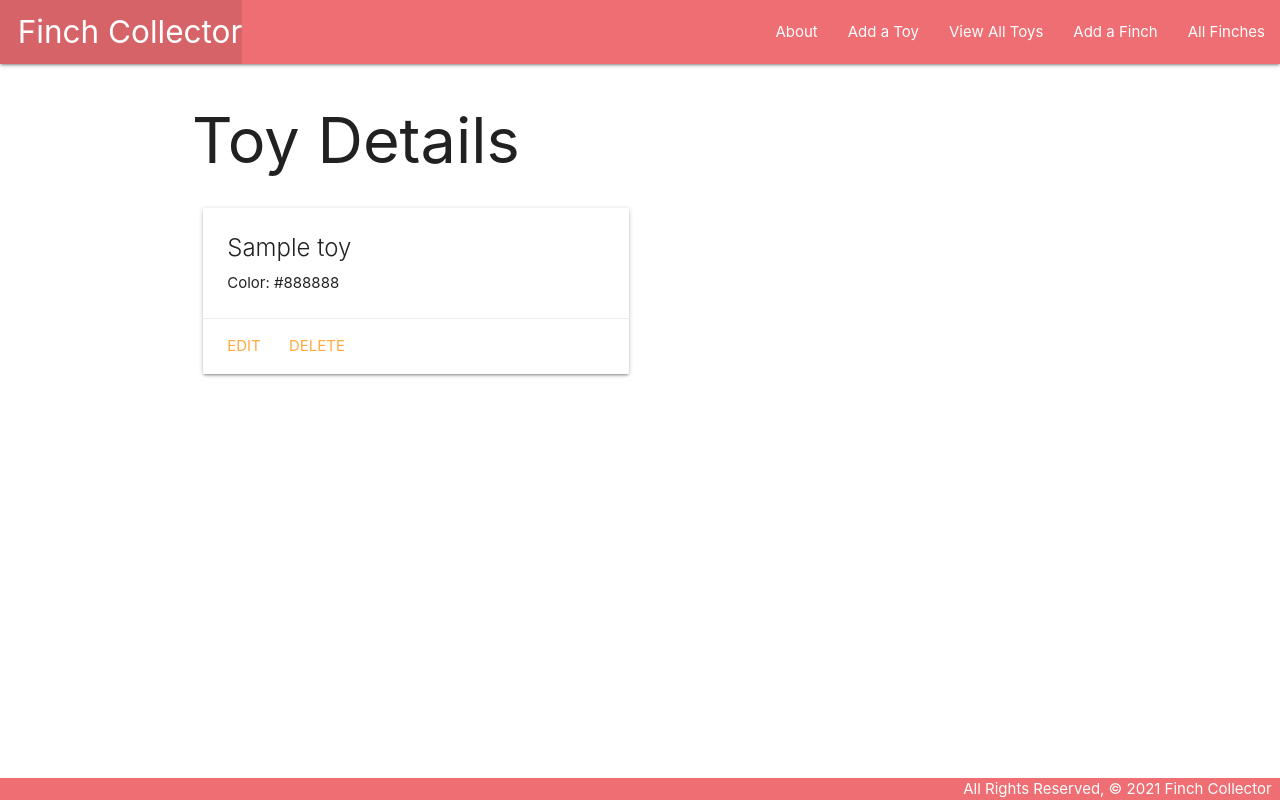
After one commit to phuongmous/finchcollector, a Django app: page /toys/1/ in a window 1280 px wide. The commit adds this page. Run offline with Django 5.2, Linux system fonts and the light colour scheme; tables that the repository leaves empty hold one stand-in row (values such as "Sample post").

Commit message:
Finch collector lab - part 5

```diff
--- a/main_app/admin.py
+++ b/main_app/admin.py
@@ -1,7 +1,8 @@
 from django.contrib import admin
 # import your models here
-from .models import Finch, Feeding
+from .models import Finch, Feeding, Toy
 
 admin.site.register(Finch)
 # Register your models here.
 admin.site.register(Feeding)
+admin.site.register(Toy)
--- a/main_app/models.py
+++ b/main_app/models.py
@@ -10,11 +10,22 @@ MEALS = (
 
 
 # Create your models here.
+class Toy(models.Model):
+  name = models.CharField(max_length=50)
+  color = models.CharField(max_length=20)
+
+  def __str__(self):
+    return self.name
+
+  def get_absolute_url(self):
+    return reverse('toys_detail', kwargs={'pk': self.id})
+
 class Finch(models.Model):
     species = models.CharField(max_length=100)
     description = models.TextField(max_length=250)
     lifespan = models.CharField(max_length=100)
     habitat = models.CharField(max_length=100)
+    toys = models.ManyToManyField(Toy)  # creates a hidden join table
 
     def get_absolute_url(self):
         return reverse('detail', kwargs={'finch_id': self.id})
--- a/main_app/static/css/style.css
+++ b/main_app/static/css/style.css
@@ -12,7 +12,3 @@ footer.page-footer {
     padding-top: 0;
     text-align: right;
 }
-
-header.navbar-fixed {
-    background-color: #e1bee7;
-}
--- a/main_app/templates/base.html
+++ b/main_app/templates/base.html
@@ -8,8 +8,8 @@
   <meta http-equiv="X-UA-Compatible" content="ie=edge">
   <title>Finch Collector</title>
   <link rel="stylesheet" href="https://cdnjs.cloudflare.com/ajax/libs/materialize/1.0.0/css/materialize.min.css">
+  <script src="https://cdnjs.cloudflare.com/ajax/libs/materialize/1.0.0/js/materialize.min.js"></script>
   <link rel="stylesheet" type="text/css" href="{% static 'css/style.css' %}">
-  <script src="https://cdnjs.cloudflare.com/ajax/libs/materialize/1.0.0/js/materialize.min.js"></script>
 </head>
 <body>
   <header class="navbar-fixed">
@@ -20,6 +20,8 @@
         </ul>
         <ul class="right">
           <li><a href="{% url 'about' %}">About</a></li>
+          <li><a href="{% url 'toys_create' %}">Add a Toy</a></li>
+          <li><a href="{% url 'toys_index' %}">View All Toys</a></li>
           <li><a href="{% url 'finches_create' %}">Add a Finch</a></li>
           <li><a href="{% url 'index' %}">All Finches</a></li>
         </ul>
--- /dev/null
+++ b/main_app/templates/main_app/toy_detail.html
@@ -0,0 +1,20 @@
+{% extends 'base.html' %}
+{% block content %}
+
+<h1>Toy Details</h1>
+
+<div class="row">
+  <div class="col s6 col-offset-3">
+    <div class="card">
+      <div class="card-content">
+        <span class="card-title">{{ toy.name }}</span>
+        <p>Color: {{ toy.color }}</p>
+      </div>
+      <div class="card-action">
+        <a href="{% url 'toys_update' toy.id %}">Edit</a>
+        <a href="{% url 'toys_delete' toy.id %}">Delete</a>
+      </div>
+    </div>
+  </div>
+</div>
+{% endblock %}
--- a/main_app/urls.py
+++ b/main_app/urls.py
@@ -3,11 +3,18 @@ from . import views
 
 urlpatterns = [
 	path('', views.home, name='home'),
-    path('about/', views.about, name='about'),
-    path('finches/', views.finches_index, name='index'),
-    path('finches/<int:finch_id>', views.finches_detail, name='detail'),
-    path('finches/create', views.FinchCreate.as_view(), name='finches_create'),
-    path('finches/<int:pk>/update/', views.FinchUpdate.as_view(), name='finches_update'),
-    path('finches/<int:pk>/delete/', views.FinchDelete.as_view(), name='finches_delete'),
-    path('finches/<int:finch_id>/add_feeding/', views.add_feeding, name='add_feeding'),
+  path('about/', views.about, name='about'),
+  path('finches/', views.finches_index, name='index'),
+  path('finches/<int:finch_id>', views.finches_detail, name='detail'),
+  path('finches/create', views.FinchCreate.as_view(), name='finches_create'),
+  path('finches/<int:pk>/update/', views.FinchUpdate.as_view(), name='finches_update'),
+  path('finches/<int:pk>/delete/', views.FinchDelete.as_view(), name='finches_delete'),
+  path('finches/<int:finch_id>/add_feeding/', views.add_feeding, name='add_feeding'),
+  path('finches/<int:finch_id>/add_toy/<int:toy_id>/', views.add_toy, name='add_toy'),
+  path('finches/<int:finch_id>/remove_toy/<int:toy_id>/', views.remove_toy, name='remove_toy'),
+  path('toys/', views.ToyList.as_view(), name='toys_index'),
+  path('toys/<int:pk>/', views.ToyDetail.as_view(), name='toys_detail'),
+  path('toys/create/', views.ToyCreate.as_view(), name='toys_create'),
+  path('toys/<int:pk>/update/', views.ToyUpdate.as_view(), name='toys_update'),
+  path('toys/<int:pk>/delete/', views.ToyDelete.as_view(), name='toys_delete'),
 ]
--- a/main_app/views.py
+++ b/main_app/views.py
@@ -1,7 +1,8 @@
 from django.shortcuts import render, redirect
 from django.views.generic.edit import CreateView, UpdateView, DeleteView
+from django.views.generic import ListView, DetailView
 
-from .models import Finch
+from .models import Finch, Toy
 from .forms import FeedingForm
 # Create your views here.
 def home(request):
@@ -20,11 +21,23 @@ def finches_index(request):
 
 def finches_detail(request, finch_id):
     finch = Finch.objects.get(id=finch_id)
+    toy_ids = finch.toys.all().values_list('id')
+    available_toys = Toy.objects.exclude(id__in=toy_ids)
     #instantiate FeedingForm to be rendered in the template
     feeding_form = FeedingForm()
     return render(request, 'finches/detail.html', {
-        'finch': finch, 'feeding_form': feeding_form
+        'finch': finch,
+        'feeding_form': feeding_form,
+        'available_toys': available_toys
     })
+
+def add_toy(request, finch_id, toy_id):
+   Finch.objects.get(id=finch_id).toys.add(toy_id)
+   return redirect('detail', finch_id=finch_id)
+
+def remove_toy(request, finch_id, toy_id):
+   Finch.objects.get(id=finch_id).toys.remove(toy_id)
+   return redirect('detail', finch_id=finch_id)
 
 def add_feeding(request, finch_id):
     form = FeedingForm(request.POST)
@@ -36,7 +49,7 @@ def add_feeding(request, finch_id):
 
 class FinchCreate(CreateView):
     model = Finch
-    fields = '__all__'
+    fields = ['species', 'description', 'lifespan', 'habitat']
 
 class FinchUpdate(UpdateView):
     model =  Finch
@@ -45,3 +58,21 @@ class FinchUpdate(UpdateView):
 class FinchDelete(DeleteView):
     model = Finch
     success_url = '/finches'
+
+class ToyList(ListView):
+  model = Toy
+
+class ToyDetail(DetailView):
+  model = Toy
+
+class ToyCreate(CreateView):
+  model = Toy
+  fields = '__all__'
+
+class ToyUpdate(UpdateView):
+  model = Toy
+  fields = ['name', 'color']
+
+class ToyDelete(DeleteView):
+  model = Toy
+  success_url = '/toys'
```
Also changed, not shown: main_app/templates/finches/detail.html (+49 -1 lines), main_app/templates/main_app/toy_confirm_delete.html (added, +13 -0 lines), main_app/templates/main_app/toy_form.html (added, +19 -0 lines), main_app/templates/main_app/toy_list.html (added, +17 -0 lines), main_app/migrations/0003_toy_alter_feeding_options_alter_feeding_date.py (added), main_app/migrations/0004_finch_toys.py (added).
